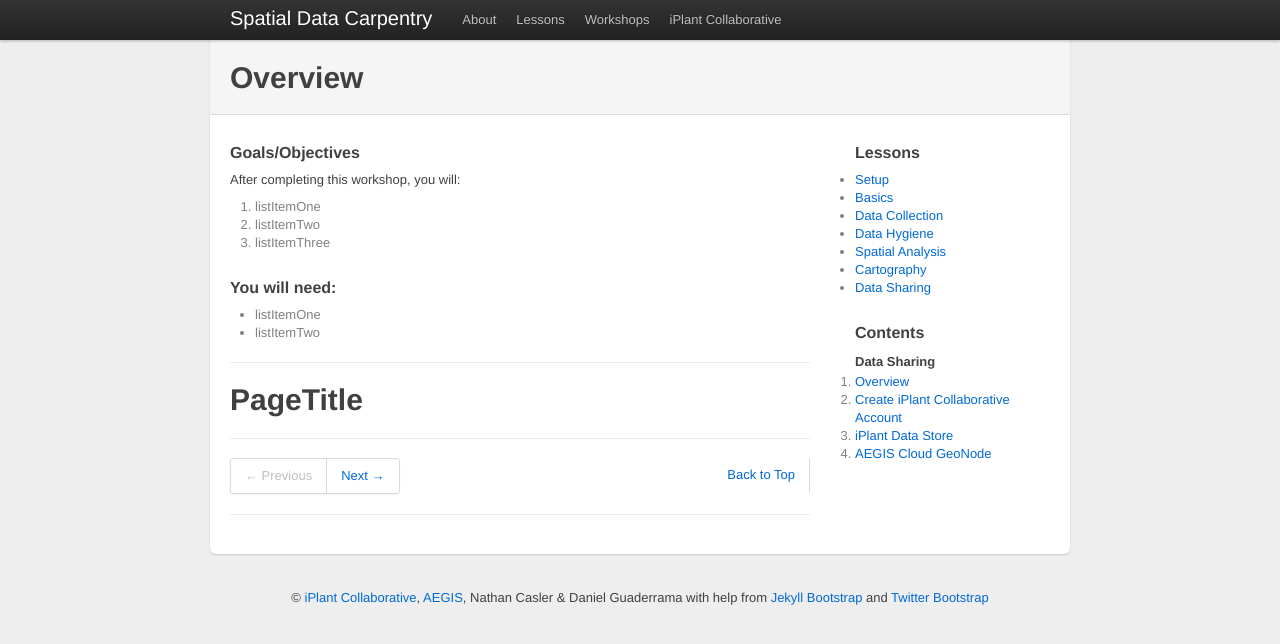
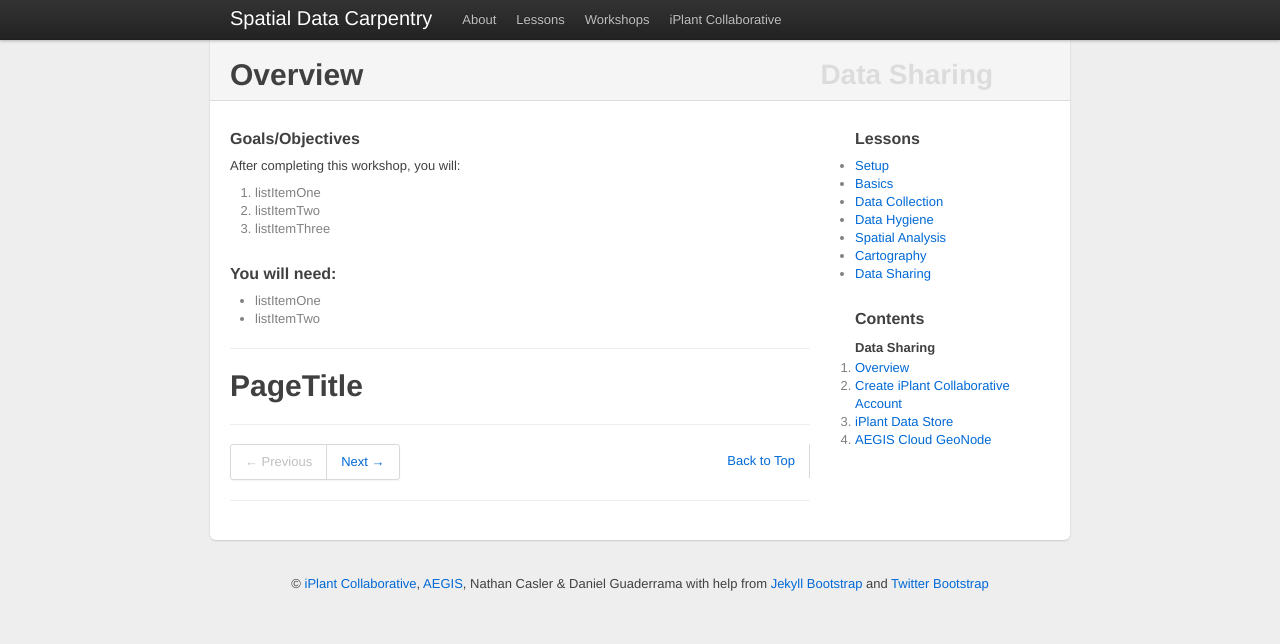
Before and after one commit to spatialcarpentry/data-sharing, a Jekyll site: the page built from _posts/2000-12-31-data-sharing.md, in a window 1280 px wide. Shown: the top 644 px of the page. Built offline with Jekyll 4.4.1, drawn with Linux system fonts in a browser that asks for light colours.

Commit message:
updates to post.html-- added title to header, css

```diff
--- a/_includes/themes/twitter/post.html
+++ b/_includes/themes/twitter/post.html
@@ -1,5 +1,6 @@
 <div class="page-header">
-  <h1>{{ page.title }} <small>{{ page.tagline }}</small></h1>
+  <!--  <h1>{{ page.title }} <small>{{ page.tagline }}</small></h1> -->
+  <div class="head-left">{{ page.title }} <small>{{ page.tagline }}</small></div><div class="head-right"><span class="head-right-inner">{{ site.repo_name }}</span></div>
 </div>
 
 <div class="row">
--- a/assets/themes/twitter/css/style.css
+++ b/assets/themes/twitter/css/style.css
@@ -28,6 +28,20 @@ body {
 /* images in content are max-with 100% */
 img {
   max-width: 100%;
+}
+
+/* post headings */
+.head-left {
+  float: left;
+  font-size: 30px;
+  font-weight: 700;
+}
+.head-right {
+  padding-left: 72%;
+  font-size: 28px;
+  line-height: 30px;
+  font-weight: 600;
+  color: rgba(0,0,0,0.1);
 }
 
 /* table with no top border (horizontal line splitting <tr>) */
```
